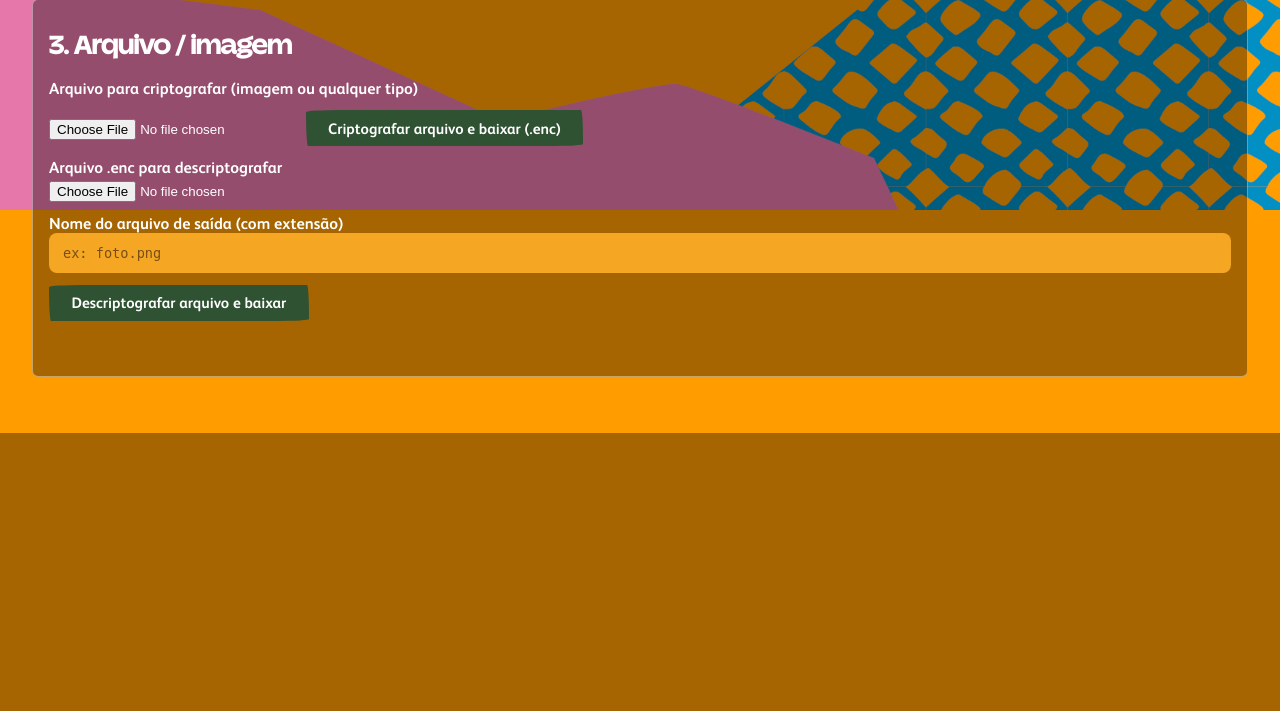
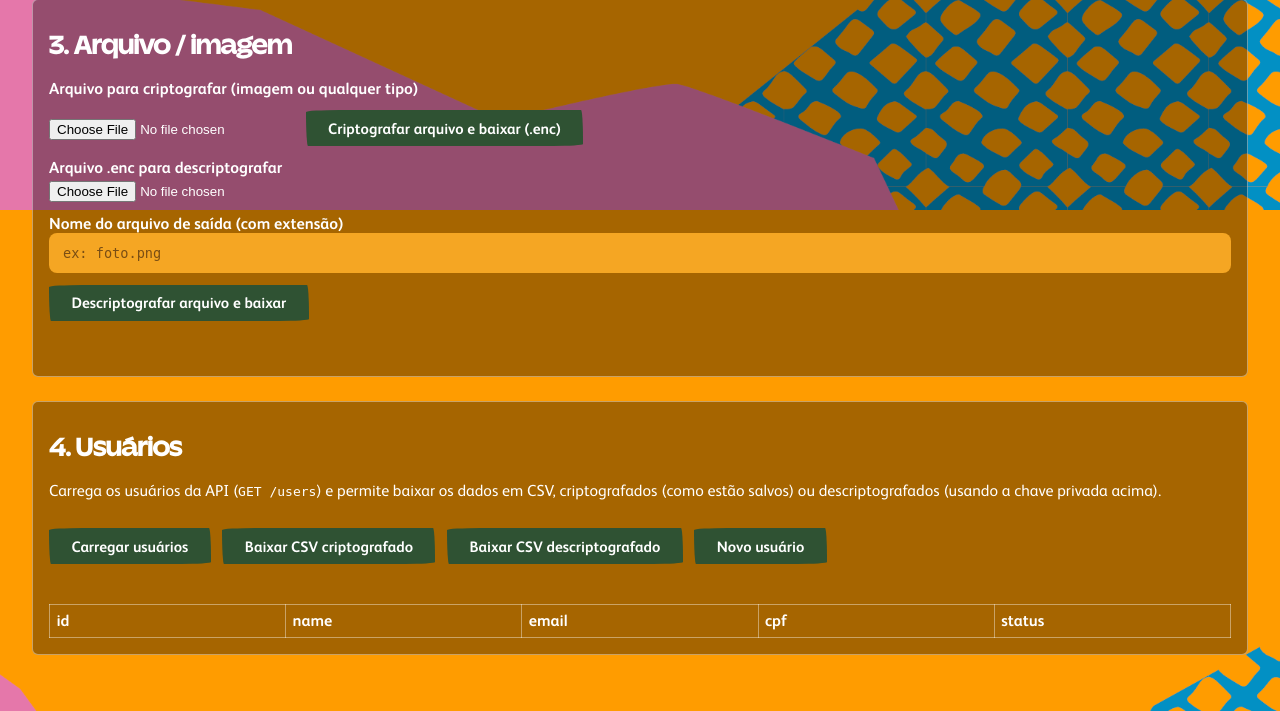
Before and after one commit to DreamBricksOrg/chaleao-clawmachine-server, a Flask app: page /crypto-test in a window 1280 px wide. Shown: the part 1390-2101 px from the top of the page. Before the commit the page ends 1823 px from the top, so only its background shows below. Run offline with Flask 3, Linux system fonts and the light colour scheme; lists and menus that the app fills with data are empty.

Commit message:
Add user management features with CSV export options and modal for new user creation

```diff
--- a/app/static/js/crypto_test_page.js
+++ b/app/static/js/crypto_test_page.js
@@ -178,3 +178,161 @@ document.getElementById("btnDecryptFile").addEventListener("click", async () =>
         setStatus("fileStatus", "Erro ao descriptografar arquivo: " + error.message, true);
     }
 });
+
+// --- Usuários ---
+
+let loadedUsers = [];
+
+function renderUsersTable(users) {
+    const tbody = document.getElementById("usersTableBody");
+    tbody.innerHTML = "";
+
+    for (const user of users) {
+        const row = document.createElement("tr");
+        for (const field of ["id", "name", "email", "cpf", "status"]) {
+            const cell = document.createElement("td");
+            const input = document.createElement("input");
+            input.type = "text";
+            input.readOnly = true;
+            input.value = user[field];
+            cell.appendChild(input);
+            row.appendChild(cell);
+        }
+        tbody.appendChild(row);
+    }
+}
+
+function csvEscape(value) {
+    const str = String(value ?? "");
+    if (/[",\n]/.test(str)) {
+        return '"' + str.replace(/"/g, '""') + '"';
+    }
+    return str;
+}
+
+function usersToCsv(users) {
+    const header = ["id", "name", "email", "cpf", "status"];
+    const lines = [header.join(",")];
+    for (const user of users) {
+        lines.push(header.map((field) => csvEscape(user[field])).join(","));
+    }
+    return lines.join("\n");
+}
+
+async function loadUsers() {
+    const response = await fetch("/users");
+    if (!response.ok) {
+        throw new Error("HTTP " + response.status);
+    }
+    loadedUsers = await response.json();
+    renderUsersTable(loadedUsers);
+    return loadedUsers;
+}
+
+document.getElementById("btnLoadUsers").addEventListener("click", async () => {
+    try {
+        const users = await loadUsers();
+        setStatus("usersStatus", users.length + " usuário(s) carregado(s).");
+    } catch (error) {
+        setStatus("usersStatus", "Erro ao carregar usuários: " + error.message, true);
+    }
+});
+
+document.getElementById("btnDownloadEncryptedCsv").addEventListener("click", () => {
+    if (loadedUsers.length === 0) {
+        setStatus("usersStatus", "Carregue os usuários antes de baixar o CSV.", true);
+        return;
+    }
+    downloadBlob("usuarios_criptografados.csv", [usersToCsv(loadedUsers)], "text/csv");
+    setStatus("usersStatus", "CSV criptografado baixado.");
+});
+
+document.getElementById("btnDownloadDecryptedCsv").addEventListener("click", async () => {
+    if (loadedUsers.length === 0) {
+        setStatus("usersStatus", "Carregue os usuários antes de baixar o CSV.", true);
+        return;
+    }
+
+    const privateKeyPem = document.getElementById("privateKeyPem").value;
+    if (!privateKeyPem) {
+        setStatus("usersStatus", "Informe a chave privada para descriptografar os usuários.", true);
+        return;
+    }
+
+    try {
+        const decryptedUsers = [];
+        for (const user of loadedUsers) {
+            decryptedUsers.push({
+                id: user.id,
+                name: await dbDecryptString(user.name, privateKeyPem),
+                email: await dbDecryptString(user.email, privateKeyPem),
+                cpf: await dbDecryptString(user.cpf, privateKeyPem),
+                status: user.status,
+            });
+        }
+        downloadBlob("usuarios_descriptografados.csv", [usersToCsv(decryptedUsers)], "text/csv");
+        setStatus("usersStatus", "CSV descriptografado baixado.");
+    } catch (error) {
+        setStatus("usersStatus", "Erro ao descriptografar usuários: " + error.message, true);
+    }
+});
+
+// --- Novo usuário (modal) ---
+
+function openCreateUserModal() {
+    document.getElementById("newUserId").value = crypto.randomUUID();
+    document.getElementById("newUserName").value = "";
+    document.getElementById("newUserEmail").value = "";
+    document.getElementById("newUserCpf").value = "";
+    document.getElementById("newUserStatus").value = "active";
+    setStatus("createUserStatus", "");
+    document.getElementById("createUserModalOverlay").classList.add("open");
+}
+
+function closeCreateUserModal() {
+    document.getElementById("createUserModalOverlay").classList.remove("open");
+}
+
+document.getElementById("btnOpenCreateUserModal").addEventListener("click", openCreateUserModal);
+document.getElementById("btnCancelCreateUser").addEventListener("click", closeCreateUserModal);
+
+document.getElementById("createUserForm").addEventListener("submit", async (event) => {
+    event.preventDefault();
+
+    const publicKeyPem = document.getElementById("publicKeyPem").value;
+    if (!publicKeyPem) {
+        setStatus("createUserStatus", "Informe a chave pública (seção 1) para criptografar o novo usuário.", true);
+        return;
+    }
+
+    const name = document.getElementById("newUserName").value;
+    const email = document.getElementById("newUserEmail").value;
+    const cpf = document.getElementById("newUserCpf").value;
+    const status = document.getElementById("newUserStatus").value;
+
+    try {
+        const payload = {
+            name: await dbEncryptString(name, publicKeyPem),
+            email: await dbEncryptString(email, publicKeyPem),
+            cpf: await dbEncryptString(cpf, publicKeyPem),
+            status,
+        };
+
+        const response = await fetch("/users", {
+            method: "POST",
+            headers: { "Content-Type": "application/json" },
+            body: JSON.stringify(payload),
+        });
+
+        if (!response.ok) {
+            const errorBody = await response.json().catch(() => ({}));
+            throw new Error(errorBody.error || "HTTP " + response.status);
+        }
+
+        closeCreateUserModal();
+        await loadUsers();
+        setStatus("usersStatus", "Usuário criado com sucesso.");
+    } catch (error) {
+        setStatus("createUserStatus", "Erro ao criar usuário: " + error.message, true);
+    }
+});
--- a/app/templates/crypto_test.html
+++ b/app/templates/crypto_test.html
@@ -154,6 +154,70 @@
         margin-top: 0.75rem;
         border: 1px solid rgba(255, 255, 255, 0.4);
       }
+      #usersTable {
+        width: 100%;
+        border-collapse: collapse;
+        margin-top: 0.75rem;
+        table-layout: fixed;
+      }
+      #usersTable th,
+      #usersTable td {
+        border: 1px solid rgba(255, 255, 255, 0.4);
+        padding: 0.4rem;
+        text-align: left;
+        vertical-align: top;
+      }
+      #usersTable td input {
+        width: 100%;
+        box-sizing: border-box;
+        font-family: monospace;
+        font-size: 0.75rem;
+        background-color: #f5a623;
+        color: #3a2409;
+        border: none;
+        border-radius: 4px;
+        padding: 0.3rem;
+      }
+      .modal-overlay {
+        display: none;
+        position: fixed;
+        inset: 0;
+        background-color: rgba(0, 0, 0, 0.6);
+        align-items: center;
+        justify-content: center;
+        z-index: 100;
+      }
+      .modal-overlay.open {
+        display: flex;
+      }
+      .modal-box {
+        background-color: #b45a1c;
+        border: 1px solid rgba(255, 255, 255, 0.4);
+        border-radius: 10px;
+        padding: 1.5rem;
+        width: 90%;
+        max-width: 480px;
+        max-height: 90vh;
+        overflow-y: auto;
+      }
+      .modal-box h2 {
+        margin-top: 0;
+      }
+      select {
+        width: 100%;
+        box-sizing: border-box;
+        font-family: "FS Albert Pro", sans-serif;
+        font-size: 0.9rem;
+        border: none;
+        border-radius: 8px;
+        padding: 0.6rem 0.75rem;
+        background-color: #f5a623;
+        color: #3a2409;
+      }
+      input[readonly] {
+        opacity: 0.85;
+        cursor: not-allowed;
+      }
     </style>
   </head>
   <body>
@@ -214,6 +278,65 @@
       <img id="decryptedPreview" alt="Prévia do arquivo descriptografado (se for imagem)" />
     </section>
 
+    <section>
+      <h2>4. Usuários</h2>
+      <p>Carrega os usuários da API (<code>GET /users</code>) e permite baixar os dados em CSV, criptografados (como estão salvos) ou descriptografados (usando a chave privada acima).</p>
+
+      <button id="btnLoadUsers" type="button">Carregar usuários</button>
+      <button id="btnDownloadEncryptedCsv" type="button">Baixar CSV criptografado</button>
+      <button id="btnDownloadDecryptedCsv" type="button">Baixar CSV descriptografado</button>
+      <button id="btnOpenCreateUserModal" type="button">Novo usuário</button>
+
+      <p id="usersStatus" class="status"></p>
+
+      <form id="usersForm">
+        <table id="usersTable">
+          <thead>
+            <tr>
+              <th>id</th>
+              <th>name</th>
+              <th>email</th>
+              <th>cpf</th>
+              <th>status</th>
+            </tr>
+          </thead>
+          <tbody id="usersTableBody"></tbody>
+        </table>
+      </form>
+    </section>
+
+    <div id="createUserModalOverlay" class="modal-overlay">
+      <div class="modal-box">
+        <h2>Novo usuário</h2>
+        <form id="createUserForm">
+          <label for="newUserId">id</label>
+          <input id="newUserId" type="text" readonly />
+
+          <label for="newUserName">name</label>
+          <input id="newUserName" type="text" placeholder="ex: Ana Silva" required />
+
+          <label for="newUserEmail">email</label>
+          <input id="newUserEmail" type="text" placeholder="ex: ana@example.com" required />
+
+          <label for="newUserCpf">cpf</label>
+          <input id="newUserCpf" type="text" placeholder="ex: 11122233344" required />
+
+          <label for="newUserStatus">status</label>
+          <select id="newUserStatus">
+            <option value="active">active</option>
+            <option value="form">form</option>
+            <option value="play">play</option>
+            <option value="complete">complete</option>
+          </select>
+
+          <button id="btnSubmitCreateUser" type="submit">Criar</button>
+          <button id="btnCancelCreateUser" type="button">Cancelar</button>
+
+          <p id="createUserStatus" class="status"></p>
+        </form>
+      </div>
+    </div>
+
     <script src="{{ url_for('static', filename='js/crypt/util.js') }}"></script>
     <script src="{{ url_for('static', filename='js/crypt/aes_encryption.js') }}"></script>
     <script src="{{ url_for('static', filename='js/crypt/rsa_encryption.js') }}"></script>
```
Also changed, not shown: 1 other file.
